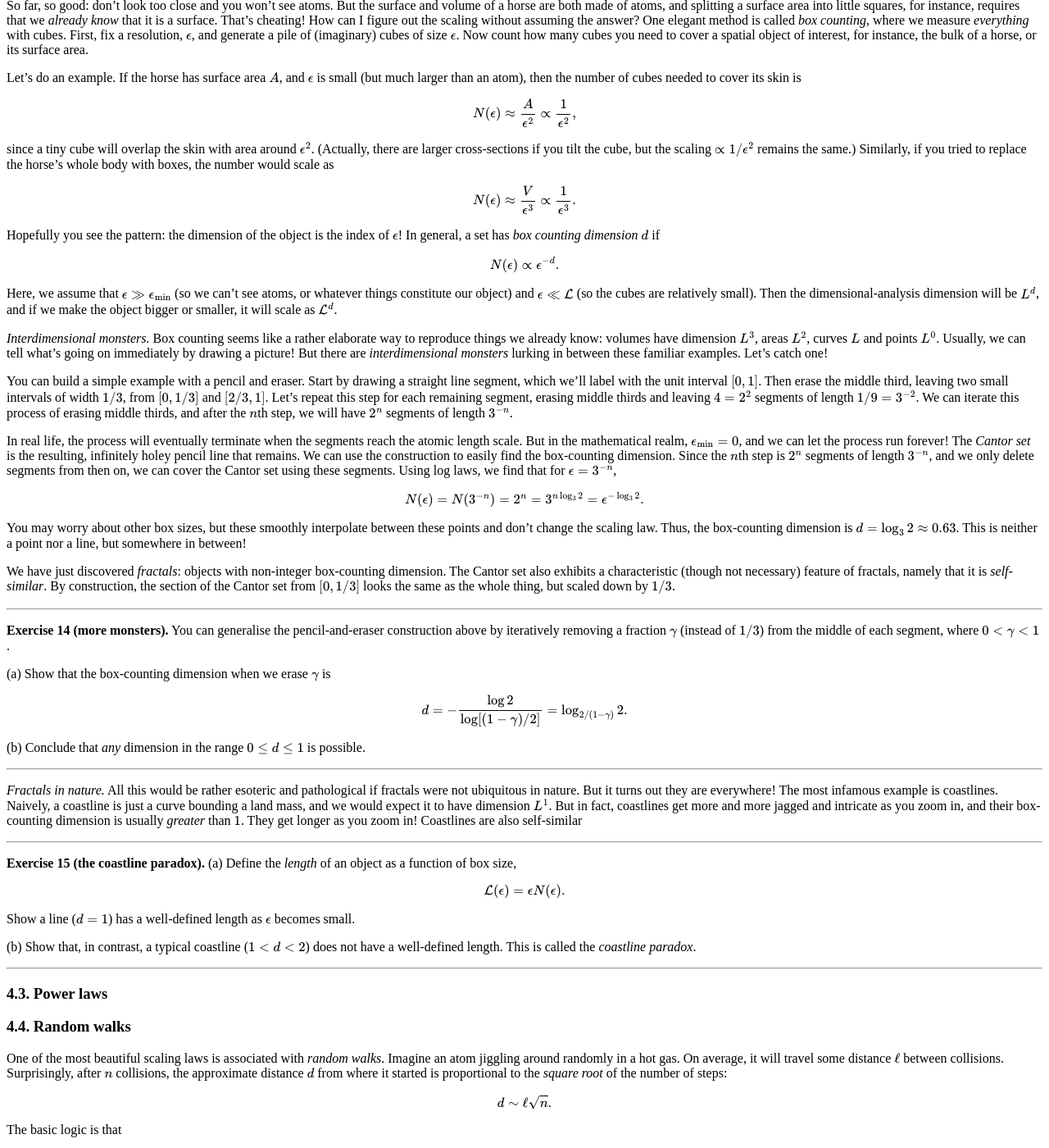
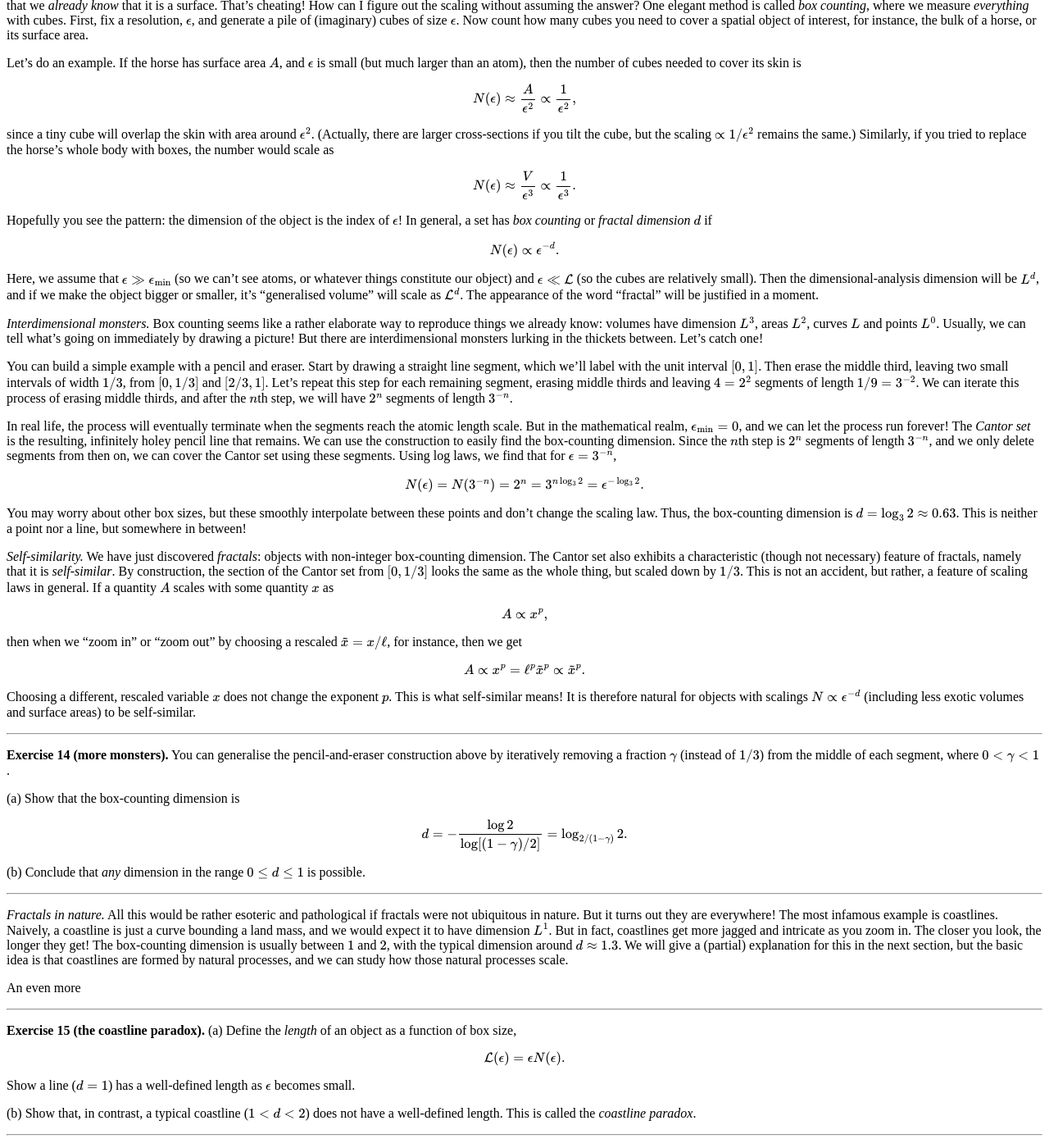
Before and after one commit to hapax/hapax.github.io, a Jekyll site: the page built from assets/simple-physics.md, in a window 1280 px wide and 1400 px high, scrolled down 9699 px. Shown: the whole window at 82% size. Built offline with Jekyll 4.4.1, drawn with Linux system fonts in a browser that asks for light colours; our own code applies the rules of GitHub Pages for plain Markdown files; formulas are drawn with MathJax 3; a script that is not in the unit is left out; some of the changed text lies outside the part shown.

Commit message:
Update simple-physics.md

```diff
--- a/assets/simple-physics.md
+++ b/assets/simple-physics.md
@@ -27,8 +27,7 @@ date:  2020-01-06
 4. <a href="#sec-4">Scaling</a>
    1. <a href="#sec-4-1">Allometry</a>
    2. <a href="#sec-4-2">Fractals</a>
-   3. <a href="#sec-4-3">Power laws</a>
-   4. <a href="#sec-4-4">Random walks</a>
+   4. <a href="#sec-4-3">Random walks</a>
 5. <a href="#sec-5">Conclusion</a>
 
 ## 1. Introduction <a id="sec-1" name="sec-1"></a>
@@ -1066,7 +1065,7 @@ $$
 
 Hopefully you see the pattern: the dimension of the object is the
 index of $\epsilon$!
-In general, a set has *box counting dimension* $d$ if
+In general, a set has *box counting* or *fractal dimension* $d$ if
 
 $$
 N(\epsilon) \propto \epsilon^{-d}.
@@ -1076,14 +1075,15 @@ Here, we assume that $\epsilon \gg \epsilon_\min$ (so we can't see
 atoms, or whatever things constitute our object) and $\epsilon \ll
 \mathcal{L}$ (so the cubes are relatively small).
 Then the dimensional-analysis dimension will be $L^d$, and if we make
-the object bigger or smaller, it will scale as $\mathcal{L}^d$.
+the object bigger or smaller, it's "generalised volume" will scale as
+$\mathcal{L}^d$.
+The appearance of the word "fractal" will be justified in a moment.
 
 *Interdimensional monsters.* Box counting seems like a
 rather elaborate way to reproduce things we already know: volumes have
 dimension $L^3$, areas $L^2$, curves $L$ and points $L^0$.
 Usually, we can tell what's going on immediately by drawing a picture!
-But there are *interdimensional monsters* lurking in between these
-familiar examples.
+But there are interdimensional monsters lurking in the thickets between.
 Let's catch one!
 
 You can build a simple example with a pencil and eraser.
@@ -1117,12 +1117,32 @@ between these points and don't change the scaling law.
 Thus, the box-counting dimension is $d = \log_3 2 \approx 0.63$.
 This is neither a point nor a line, but somewhere in between!
 
-We have just discovered *fractals*: objects with non-integer
+*Self-similarity.* We have just discovered *fractals*: objects with non-integer
 box-counting dimension.
 The Cantor set also exhibits a characteristic (though not necessary)
 feature of fractals, namely that it is *self-similar*.
 By construction, the section of the Cantor set from $[0, 1/3]$ looks
 the same as the whole thing, but scaled down by $1/3$.
+This is not an accident, but rather, a feature of scaling laws in
+general.
+If a quantity $A$ scales with some quantity $x$ as
+
+$$
+A \propto x^p,
+$$
+
+then when we "zoom in" or "zoom out" by choosing a rescaled $\tilde{x}
+= x/\ell$, for instance, then we get
+
+$$
+A \propto x^p = \ell^p \tilde{x}^p \propto \tilde{x}^p.
+$$
+
+Choosing a different, rescaled variable $x$ does not change the
+exponent $p$.
+This is what self-similar means!
+It is therefore natural for objects with scalings $N \propto
+\epsilon^{-d}$ (including less exotic volumes and surface areas) to be self-similar.
 
 ---
 
@@ -1131,7 +1151,7 @@ the same as the whole thing, but scaled down by $1/3$.
   fraction $\gamma$ (instead of $1/3$) from the middle of each
   segment, where $0 < \gamma < 1$.
 
-(a) Show that the box-counting dimension when we erase $\gamma$ is
+(a) Show that the box-counting dimension is
 
 $$
 d = -\frac{\log 2}{\log [(1-\gamma)/2]} = \log_{2/(1-\gamma)}2.
@@ -1147,11 +1167,16 @@ But it turns out they are everywhere!
 The most infamous example is coastlines.
 Naively, a coastline is just a curve bounding a land mass, and we
 would expect it to have dimension $L^1$.
-But in fact, coastlines get more and more jagged and intricate as you
-zoom in, and their box-counting dimension is usually *greater* than
-$1$.
-They get longer as you zoom in!
-Coastlines are also self-similar
+But in fact, coastlines get more jagged and intricate as you
+zoom in.
+The closer you look, the longer they get!
+The box-counting dimension is usually between $1$ and
+$2$, with the typical dimension around $d \approx 1.3$.
+We will give a (partial) explanation for this in the next section, but
+the basic idea is that coastlines are formed by natural processes, and
+we can study how those natural processes scale.
+
+An even more
 
 ---
 
@@ -1169,9 +1194,7 @@ small.
 
 ---
 
-### 4.3. Power laws <a id="sec-4-3" name="sec-4-3"></a>
-
-### 4.4. Random walks <a id="sec-4-4" name="sec-4-4"></a>
+### 4.3. Random walks <a id="sec-4-3" name="sec-4-3"></a>
 
 One of the most beautiful scaling laws is associated
 with *random walks*.
@@ -1461,6 +1484,8 @@ Lack of mathematical background is not the problem.
 Finally, I recommend Sanjoy Mahajan's book
 [*Street-Fighting Mathematics*](http://streetfightingmath.com/),
 covering similar ground in greater depth.
+
+https://users.math.yale.edu/~bbm3/web_pdfs/076stochasticModels.pdf
 
 https://core.ac.uk/download/pdf/82639372.pdf
 
```
